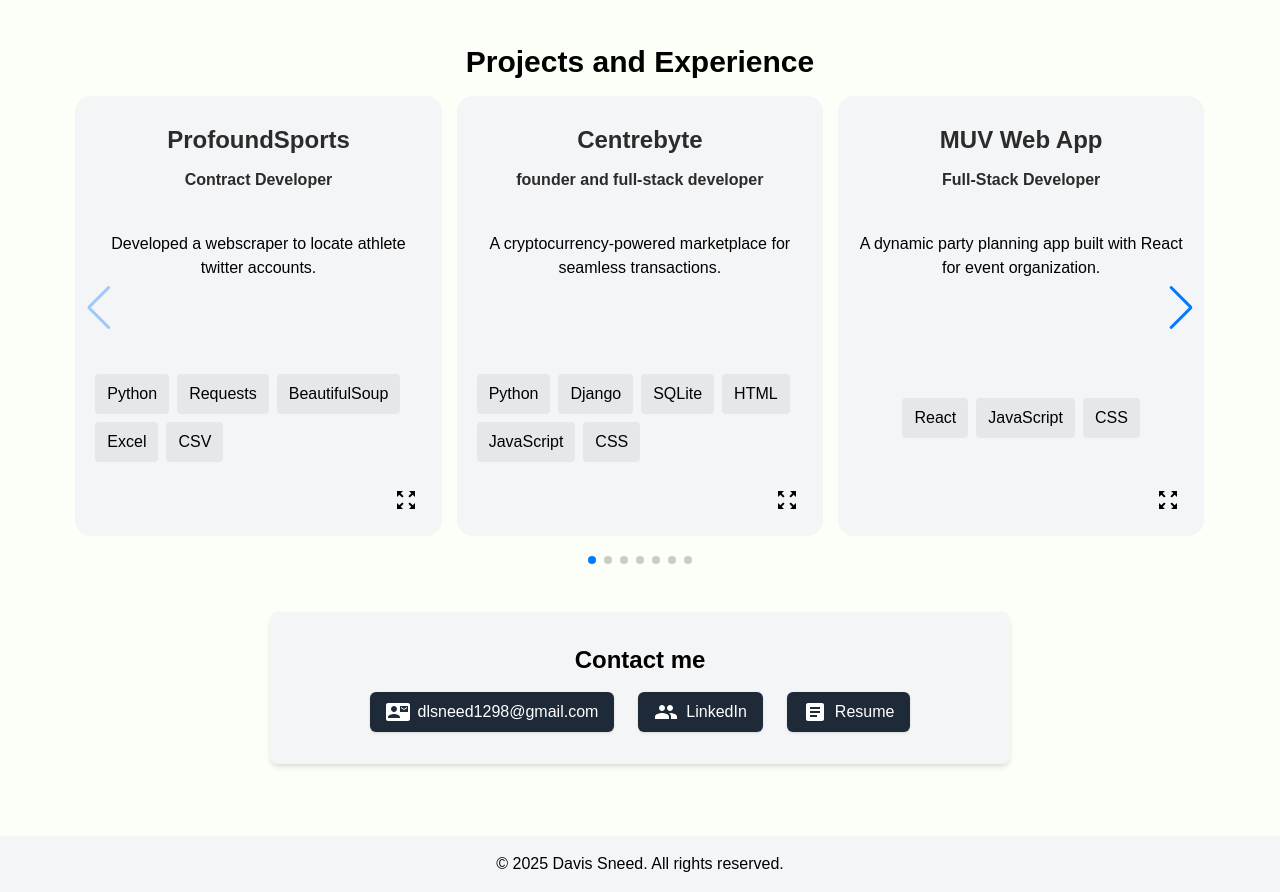
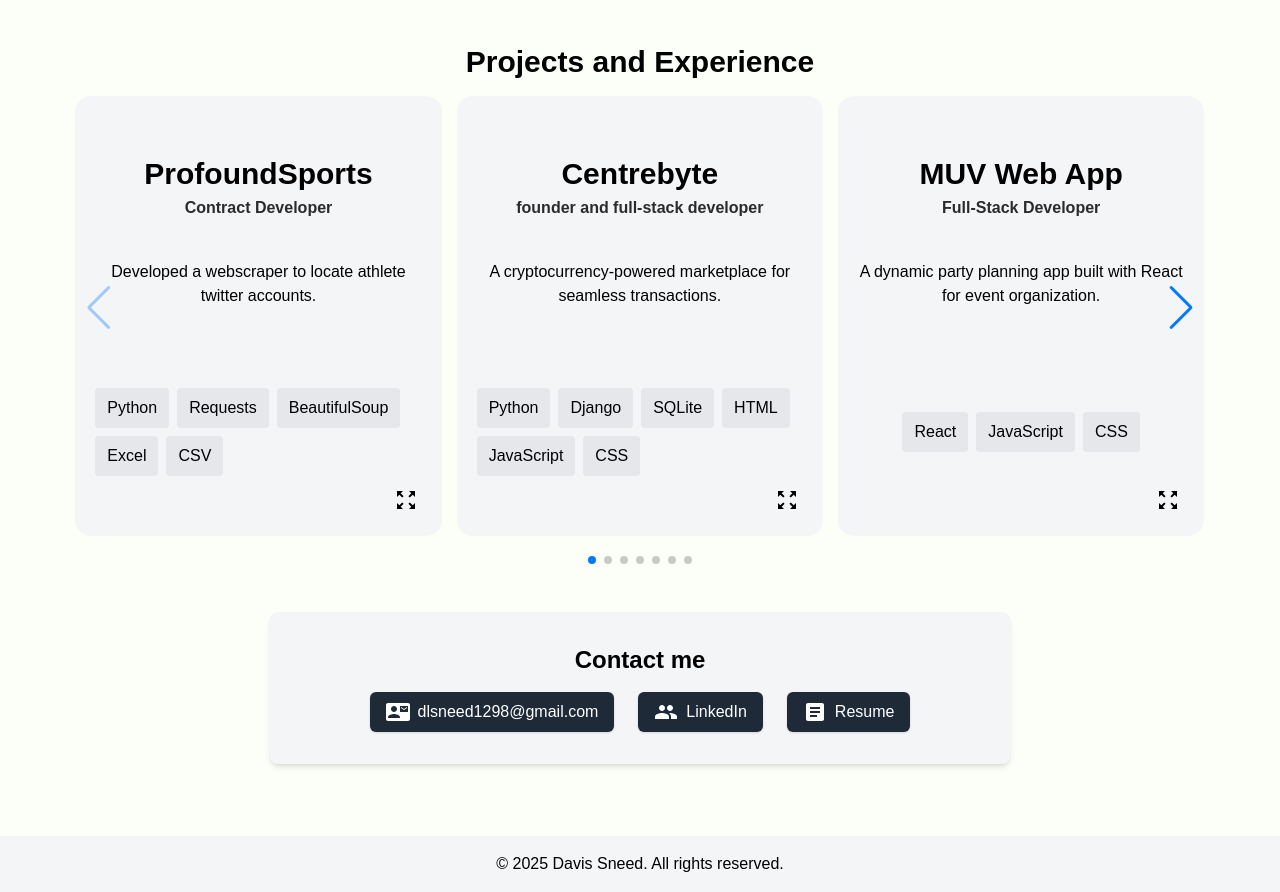
Before and after one commit to dsneed123/dsneedy, a Next.js app: page / in a window 1280 px wide. Shown: the part 820-1712 px from the top of the page. Built offline with nearby package versions, Linux system fonts and the light colour scheme.

Commit message:
project title font

```diff
--- a/src/app/components/Projects.tsx
+++ b/src/app/components/Projects.tsx
@@ -151,7 +151,7 @@
         >
         <div className="flex flex-col items-start h-full">
           <div className="flex flex-col justify-between w-full mt-2 mb-6">
-          <h2 className="text-2xl font-semibold mb-2 text-center w-full text-[#2b2b2b]">
+          <h2 className="mt-6 sm:mt-8 text-2xl text-center sm:text-3xl font-semibold mb-4]">
             {project.title}
           </h2>
           <p className="text-center w-full mt-1 text-l text-[#2b2b2b]">
```
